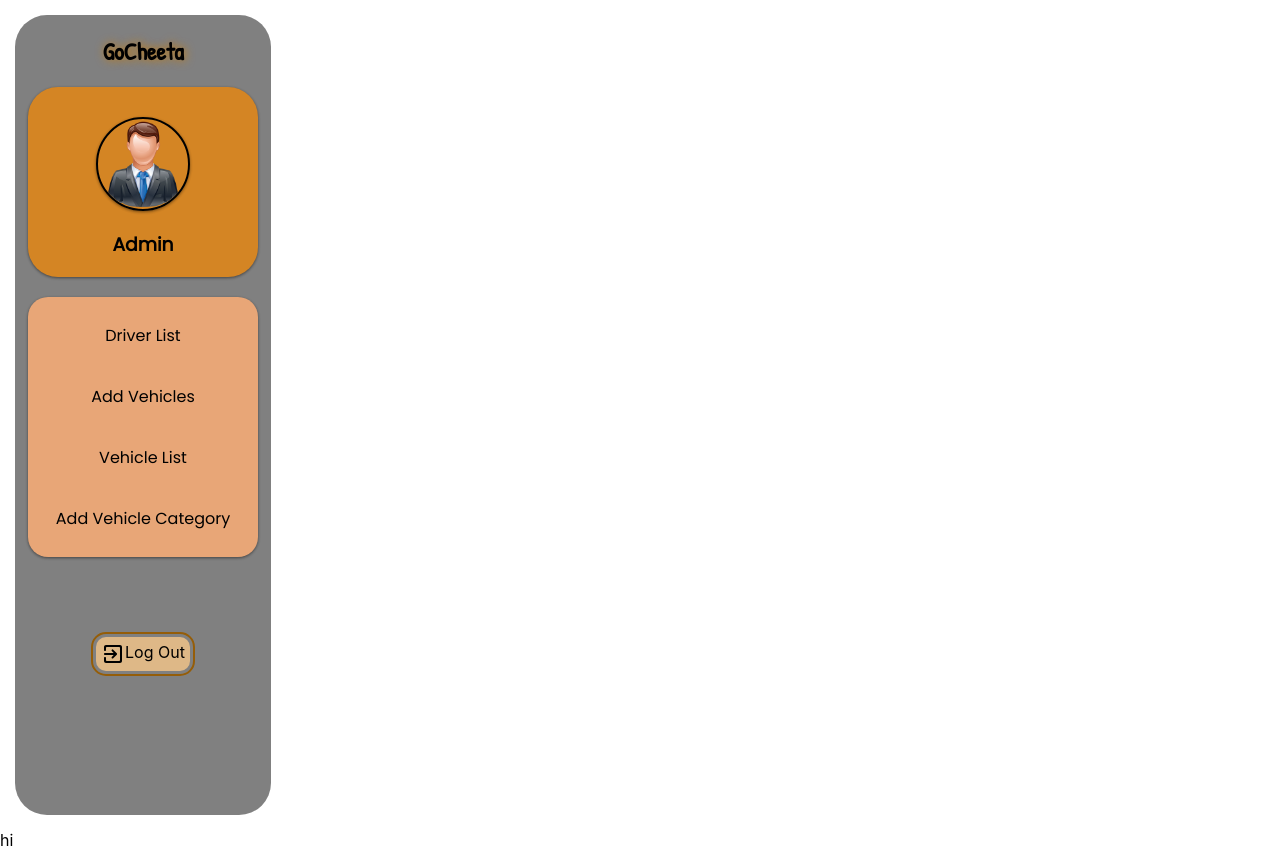
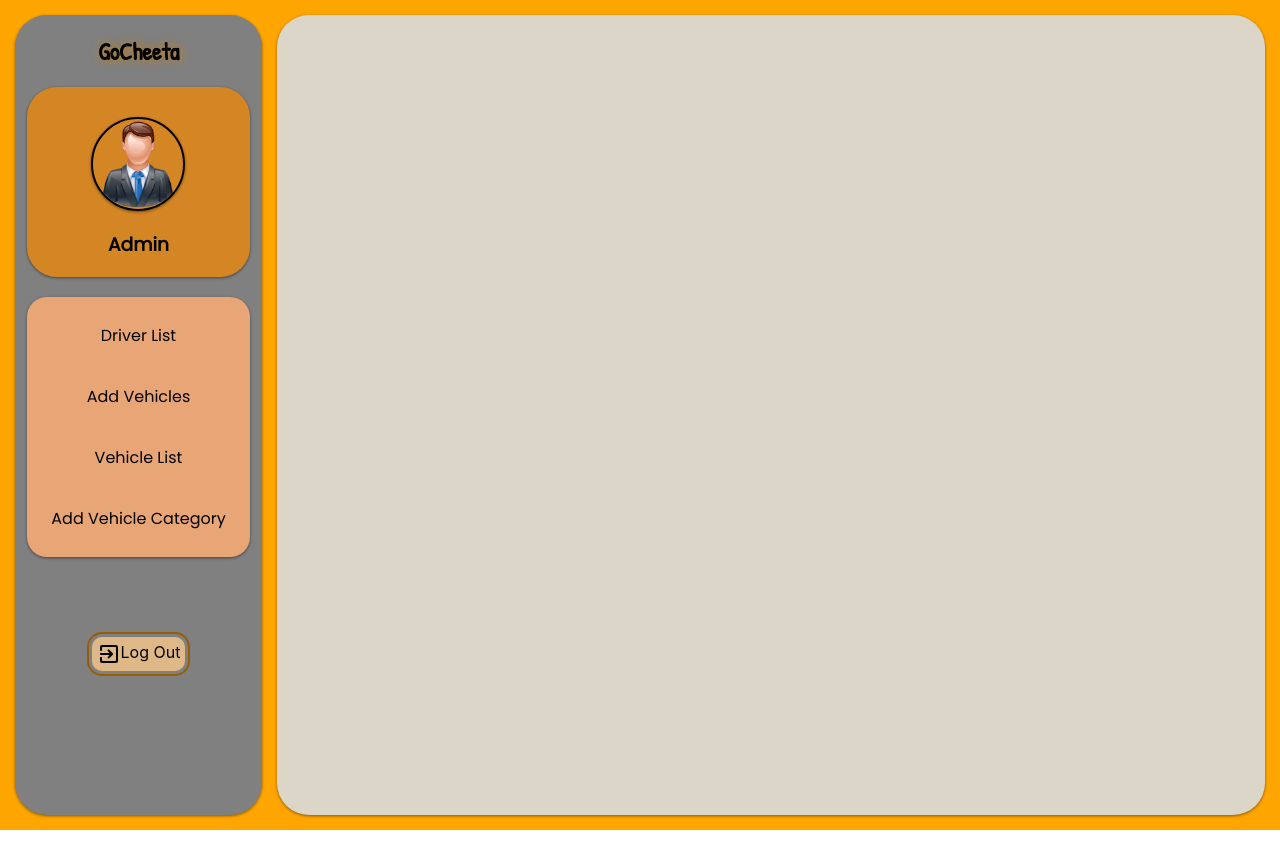
Before and after one commit to dvimukthi/cab-service-system, a React (Create React App) app: page / in a window 1280 px wide. Built offline with nearby package versions, Linux system fonts and the light colour scheme; a web font is replaced by a local one.

Commit message:
AdminMain style

```diff
--- a/src/Components/Admin/AdminBody.css
+++ b/src/Components/Admin/AdminBody.css
@@ -0,0 +1,5 @@
+.AdminBody__Container {
+    display: flex;
+    height: auto;
+    background: orange;
+}
--- a/src/Components/Admin/AdminBody.js
+++ b/src/Components/Admin/AdminBody.js
@@ -5,7 +5,7 @@ import AdminSidebar from "./AdminSidebar";
 
 function AdminBody() {
   return (
-    <div>
+    <div className="AdminBody__Container">
       <AdminSidebar />
       <AdminMain />
     </div>
--- a/src/Components/Admin/AdminMain.css
+++ b/src/Components/Admin/AdminMain.css
@@ -0,0 +1,9 @@
+.AdminMain__Container {
+    width: 80%;
+    background: rgb(219, 214, 200);
+    border-radius: 2rem;
+    margin: 15px;
+    box-shadow: 0 1px 3px rgb(0 0 0 / 20%), 0 1px 3px rgb(0 0 0 / 30%);
+}
+
+.AdminMain {}
--- a/src/Components/Admin/AdminMain.js
+++ b/src/Components/Admin/AdminMain.js
@@ -2,7 +2,11 @@ import React from "react";
 import "./AdminMain.css";
 
 function AdminMain() {
-  return <div>hi</div>;
+  return (
+    <div className="AdminMain__Container">
+      <div className="AdminMain"></div>
+    </div>
+  );
 }
 
 export default AdminMain;
--- a/src/Components/Admin/AdminSidebar.css
+++ b/src/Components/Admin/AdminSidebar.css
@@ -9,6 +9,7 @@
     margin-top: 15px;
     margin-bottom: 15px;
     margin-left: 15px;
+    box-shadow: 0 1px 3px rgb(0 0 0 / 20%), 0 1px 3px rgb(0 0 0 / 30%);
 }
 
 .Sidebar__Container h2 {
```
